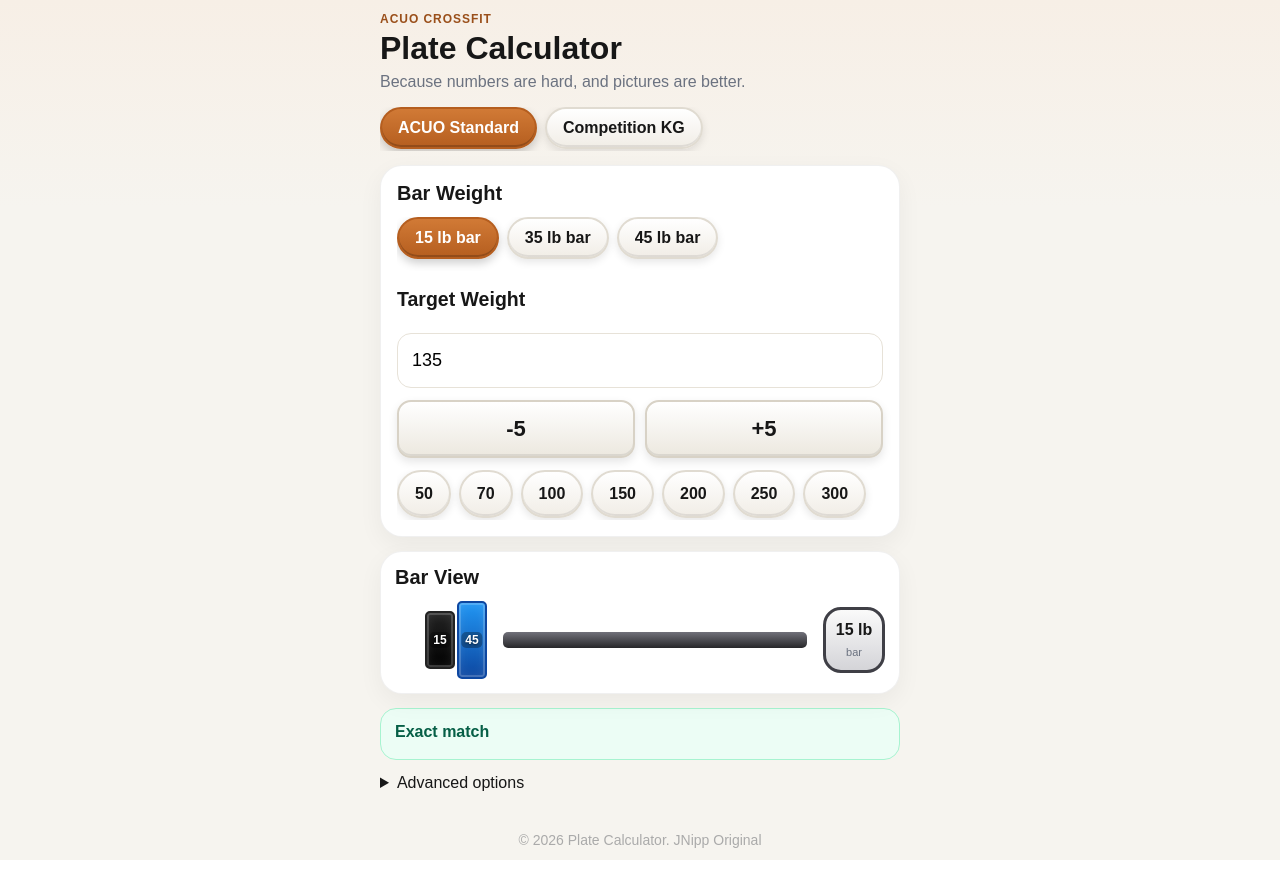
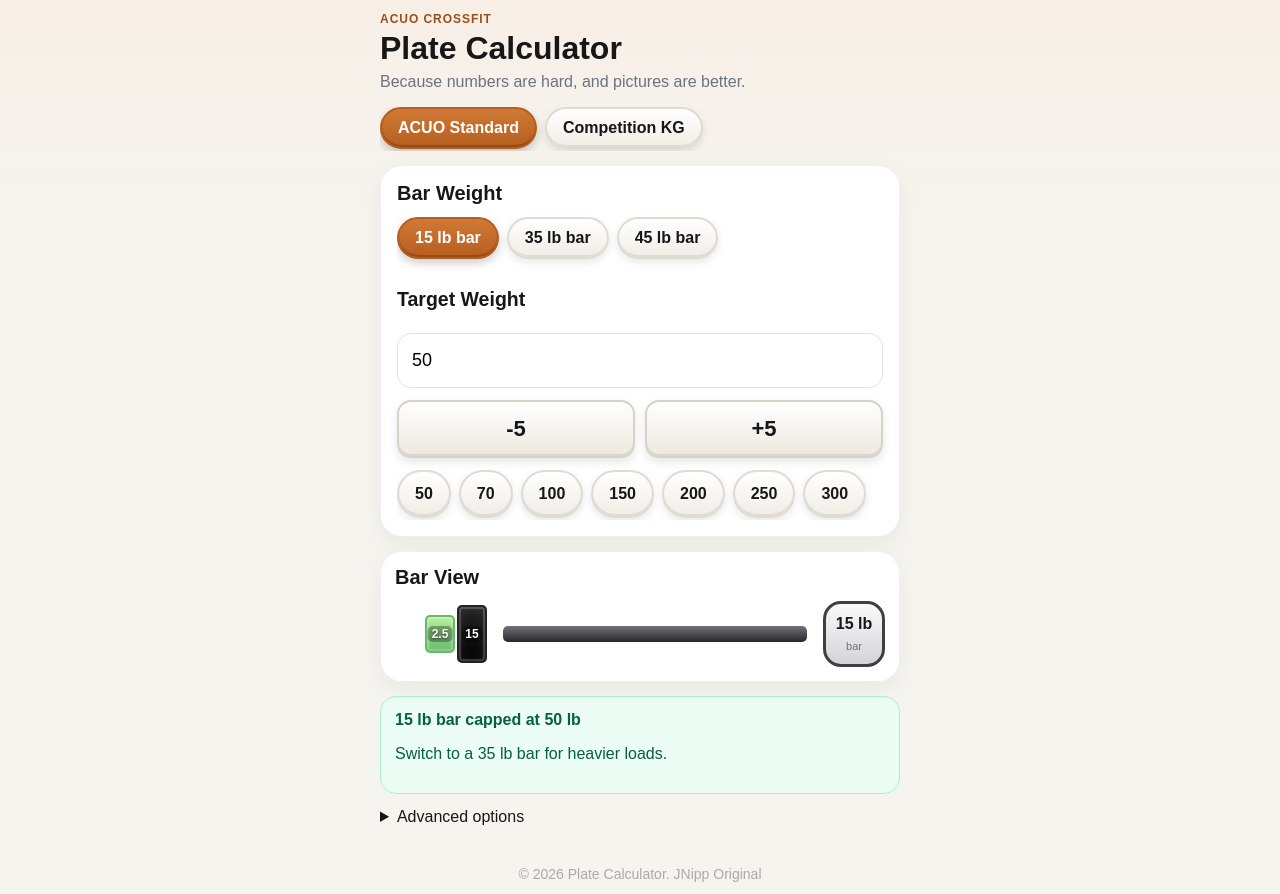
Before and after one commit to jdnipp/Plate_Calc_mobile_v2, a React (Vite) app: page / in a window 1280 px wide. Both pictures are taken after a click on the button "15 lb bar". Before the commit the page ends 860 px from the top, so only its background shows below. Built offline with nearby package versions, Linux system fonts and the light colour scheme.

Commit message:
Update App.jsx to enforce a target weight max of 50 lb when 15 lb bar is selected and adjust associated logic.

```diff
--- a/src/App.jsx
+++ b/src/App.jsx
@@ -28,6 +28,18 @@ const STORAGE = {
   favorites: "acuo-favorites",
   setup: "acuo-setup",
   inventory: "acuo-inventory",
+};
+
+// Target caps (lb only)
+const MAX_TARGET_BY_BAR_LB = { 15: 50 };
+const maxTargetForBar = (unit, bar) =>
+  unit === "lb" ? (MAX_TARGET_BY_BAR_LB[bar] ?? Infinity) : Infinity;
+
+const capTarget = (unit, bar, raw) => {
+  const max = maxTargetForBar(unit, bar);
+  const n = Number(raw);
+  if (Number.isNaN(n)) return raw;
+  return String(Math.min(n, max));
 };
 
 const fmt = (v) => Number.isInteger(v) ? String(v) : String(v).replace(/\.0$/, "");
@@ -168,7 +180,7 @@ function BarbellDiagram({ perSide, unitLabel, barWeight, collarWeight }) {
       <div className="plate-side">
         {left.map((p, i) => {
           const [bg, border, text] = plateStyle(p, unitLabel);
-          const cleaned = String(p).replace('.', '\\.');
+          const cleaned = String(p).replace('.', '\.');
           return (
             <div
               key={`l-${p}-${i}`}
@@ -256,6 +268,11 @@ export default function App() {
     setInventoryMode(false);
   }, [setupMode]);
 
+  // Auto-cap target when switching bars/units (lb 15lb bar only)
+  useEffect(() => {
+    setTargetWeight((t) => capTarget(unitLabel, Number(barWeight), t));
+  }, [unitLabel, barWeight]);
+
   const availablePlates = useMemo(() => parsePlates(plateInput), [plateInput]);
   const result = useMemo(() => {
     const target = Number(targetWeight),
@@ -287,6 +304,10 @@ export default function App() {
     inventoryMode,
     inventory,
   ]);
+
+  const maxTarget = maxTargetForBar(unitLabel, Number(barWeight));
+  const is15LbBarCapped = unitLabel === "lb" && Number(barWeight) === 15;
+  const isAtCap = is15LbBarCapped && Number(targetWeight) >= maxTarget;
 
   function updateInventoryCount(plate, value) {
     const parsed = Math.max(0, Number(value) || 0);
@@ -352,7 +373,11 @@ export default function App() {
                 inputMode="decimal"
                 type="number"
                 value={targetWeight}
-                onChange={(e) => setTargetWeight(e.target.value)}
+                onChange={(e) =>
+                  setTargetWeight(
+                    capTarget(unitLabel, Number(barWeight), e.target.value)
+                  )
+                }
               />
             </label>
 
@@ -361,14 +386,13 @@ export default function App() {
                 type="button"
                 className="secondary big"
                 onClick={() =>
-                  setTargetWeight(
-                    String(
-                      Math.max(
-                        Number(barWeight) || 0,
-                        (Number(targetWeight) || 0) - 5
-                      )
-                    )
-                  )
+                  setTargetWeight((prev) => {
+                    const next = Math.max(
+                      Number(barWeight) || 0,
+                      (Number(prev) || 0) - 5
+                    );
+                    return capTarget(unitLabel, Number(barWeight), String(next));
+                  })
                 }
               >
                 -5
@@ -377,7 +401,10 @@ export default function App() {
                 type="button"
                 className="secondary big"
                 onClick={() =>
-                  setTargetWeight(String((Number(targetWeight) || 0) + 5))
+                  setTargetWeight((prev) => {
+                    const next = (Number(prev) || 0) + 5;
+                    return capTarget(unitLabel, Number(barWeight), String(next));
+                  })
                 }
               >
                 +5
@@ -390,7 +417,11 @@ export default function App() {
                   key={w}
                   type="button"
                   className="pill large"
-                  onClick={() => setTargetWeight(String(w))}
+                  onClick={() =>
+                    setTargetWeight(
+                      capTarget(unitLabel, Number(barWeight), String(w))
+                    )
+                  }
                 >
                   {w}
                 </button>
@@ -457,8 +488,17 @@ export default function App() {
 
         {result ? (
           <div className={result.exact ? "notice success" : "notice warning"}>
-            <strong>{result.exact ? "Exact match" : result.error}</strong>
-            {result.info ? <p>{result.info}</p> : null}
+            {isAtCap ? (
+              <>
+                <strong>15 lb bar capped at 50 lb</strong>
+                <p>Switch to a 35 lb bar for heavier loads.</p>
+              </>
+            ) : (
+              <>
+                <strong>{result.exact ? "Exact match" : result.error}</strong>
+                {result.info ? <p>{result.info}</p> : null}
+              </>
+            )}
           </div>
         ) : null}
 
@@ -516,7 +556,11 @@ export default function App() {
                   <div key={w} className="favorite-chip">
                     <button
                       type="button"
-                      onClick={() => setTargetWeight(String(w))}
+                      onClick={() =>
+                        setTargetWeight(
+                          capTarget(unitLabel, Number(barWeight), String(w))
+                        )
+                      }
                     >
                       {w} {unitLabel}
                     </button>
```
